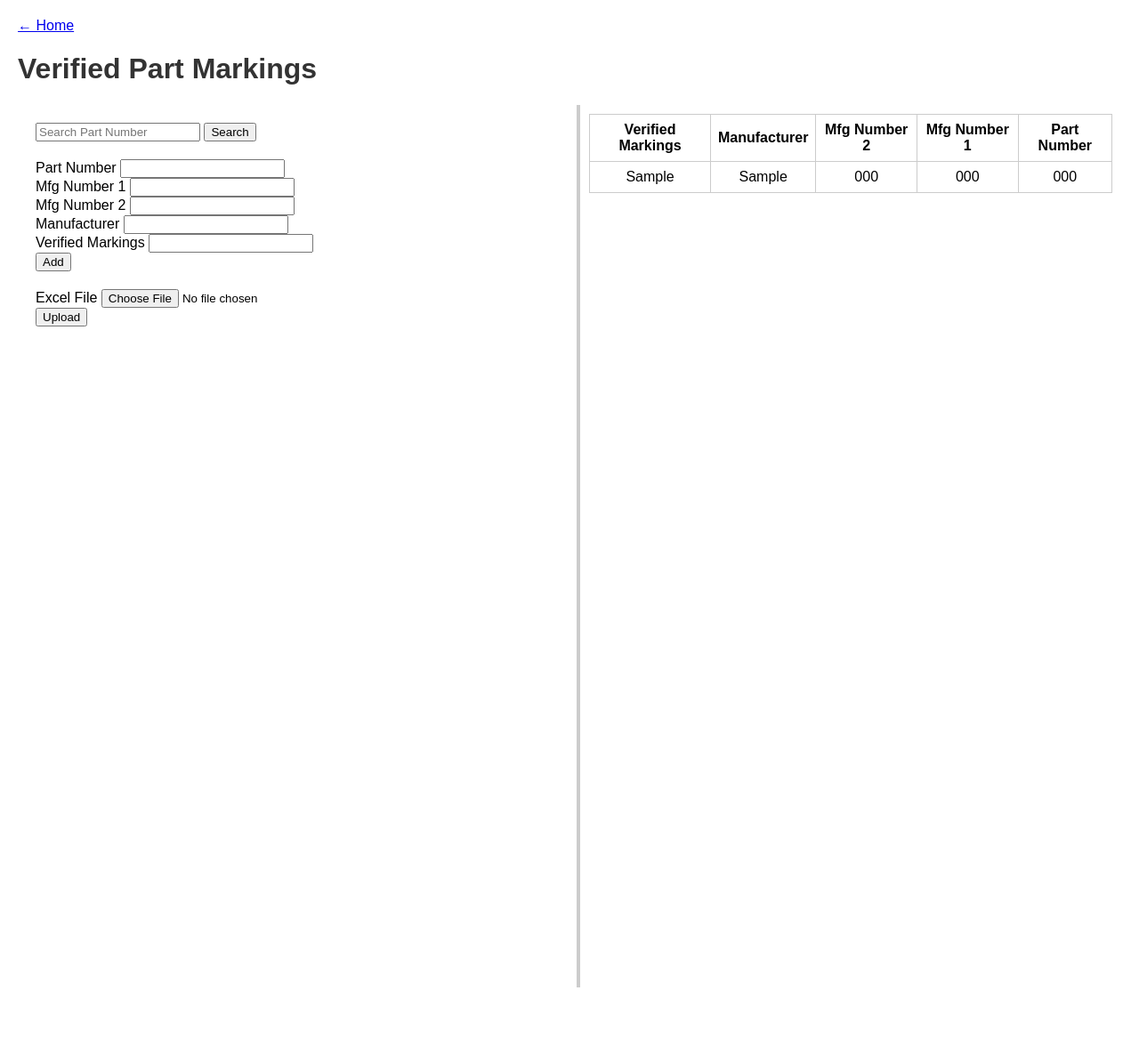
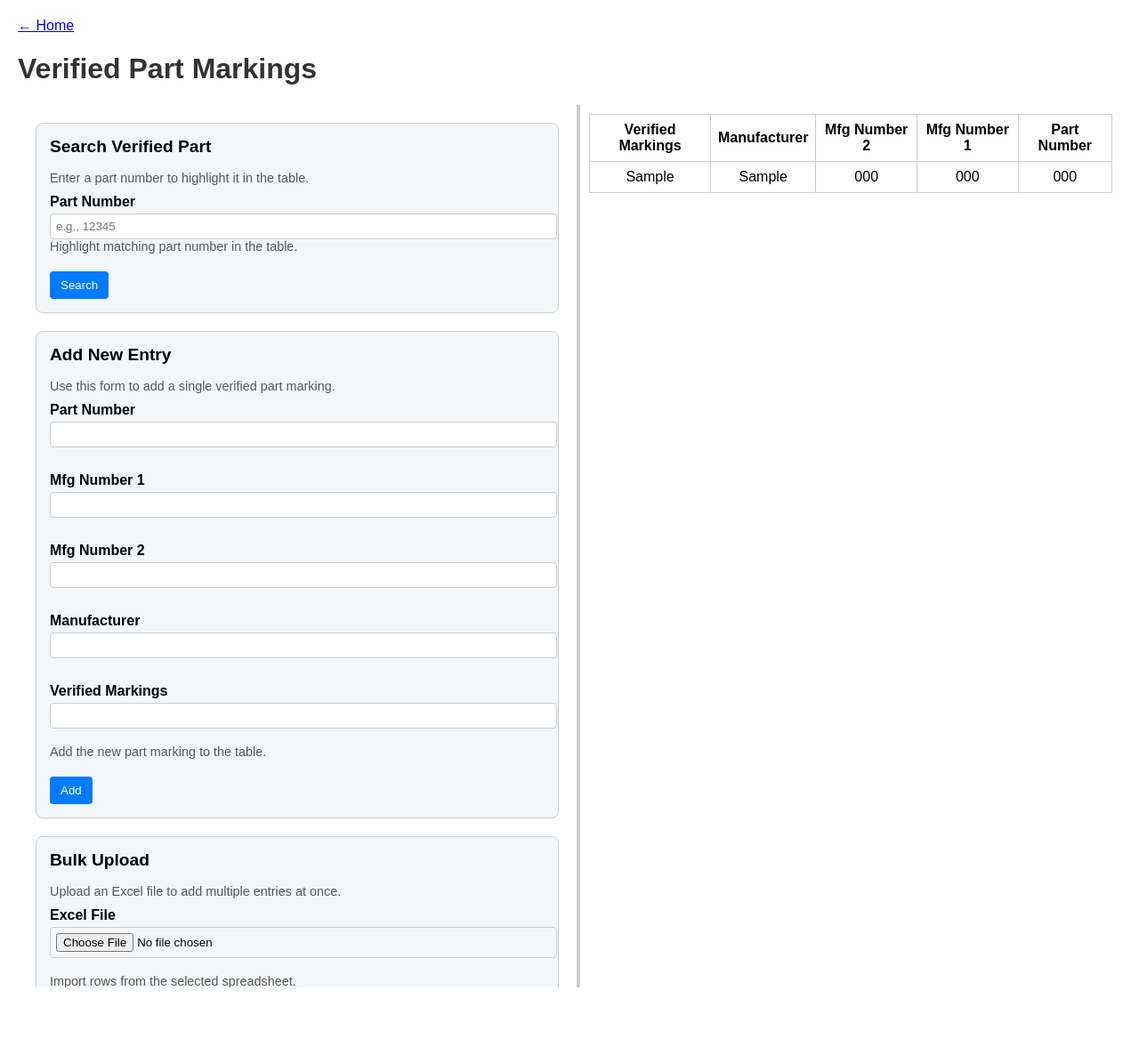
Before and after one commit to ThomasSchwartz18/SPCApp, a Flask app: page /part-markings in a window 1280 px wide. Shown: the top 1177 px of the page at 89% size. Run offline with Flask 3, Linux system fonts and the light colour scheme; tables that the repository leaves empty hold one stand-in row (values such as "Sample post").

Commit message:
refactor: enhance analysis and part markings panels

```diff
--- a/static/css/style.css
+++ b/static/css/style.css
@@ -64,6 +64,68 @@ table { width:100%; border-collapse:collapse; }
 th, td { border:1px solid #ccc; padding:8px; text-align:center; }
 .highlight { background: yellow; }
 
+/* Action panels */
+.action-panel {
+  display: flex;
+  flex-direction: column;
+  gap: 20px;
+}
+
+.action-card {
+  background: #f4f7f9;
+  border: 1px solid #ccc;
+  border-radius: 8px;
+  padding: 15px;
+}
+
+.action-card h2 {
+  margin-top: 0;
+  font-size: 1.2em;
+}
+
+.action-card p {
+  margin: 0 0 10px;
+  color: #555;
+  font-size: 0.9em;
+}
+
+.field-desc {
+  font-size: 0.8em;
+  color: #666;
+  margin-top: 6px;
+}
+
+.action-card label {
+  display: block;
+  margin-top: 10px;
+  font-weight: bold;
+}
+
+.action-card input[type="text"],
+.action-card input[type="number"],
+.action-card input[type="date"],
+.action-card input[type="file"] {
+  width: 100%;
+  padding: 6px;
+  margin-top: 4px;
+  border: 1px solid #ccc;
+  border-radius: 4px;
+}
+
+.action-card button {
+  margin-top: 10px;
+  padding: 8px 12px;
+  border: none;
+  background: #007bff;
+  color: #fff;
+  border-radius: 4px;
+  cursor: pointer;
+}
+
+.action-card button:hover {
+  background: #0056b3;
+}
+
 /* Chart canvas sizing inside modal */
 #chart-modal .modal-content {
   display: flex;
--- a/templates/part_markings.html
+++ b/templates/part_markings.html
@@ -11,20 +11,50 @@
   <h1>Verified Part Markings</h1>
   <div id="container">
     <div id="markings-actions">
-      <input type="text" id="search-part-number" placeholder="Search Part Number">
-      <button id="search-btn" type="button">Search</button>
-      <form method="post" style="margin-top:20px;">
-        <label>Part Number <input type="text" name="part_number" required></label><br>
-        <label>Mfg Number 1 <input type="text" name="mfg_number1"></label><br>
-        <label>Mfg Number 2 <input type="text" name="mfg_number2"></label><br>
-        <label>Manufacturer <input type="text" name="manufacturer"></label><br>
-        <label>Verified Markings <input type="text" name="verified_markings"></label><br>
-        <button type="submit">Add</button>
-      </form>
-      <form method="post" enctype="multipart/form-data" style="margin-top:20px;">
-        <label>Excel File <input type="file" name="excel_file" accept=".xlsx,.xls" required></label><br>
-        <button type="submit">Upload</button>
-      </form>
+      <div class="action-panel">
+        <div class="action-card">
+          <h2>Search Verified Part</h2>
+          <p class="desc">Enter a part number to highlight it in the table.</p>
+          <label for="search-part-number">Part Number</label>
+          <input type="text" id="search-part-number" placeholder="e.g., 12345" aria-label="Part number to search" title="Part number to locate">
+          <p class="field-desc">Highlight matching part number in the table.</p>
+          <button id="search-btn" type="button" title="Highlight matching part number">Search</button>
+        </div>
+        <div class="action-card">
+          <h2>Add New Entry</h2>
+          <p class="desc">Use this form to add a single verified part marking.</p>
+          <form method="post">
+            <label>Part Number
+              <input type="text" name="part_number" required title="Unique part number">
+            </label><br>
+            <label>Mfg Number 1
+              <input type="text" name="mfg_number1" title="Manufacturer number 1">
+            </label><br>
+            <label>Mfg Number 2
+              <input type="text" name="mfg_number2" title="Manufacturer number 2">
+            </label><br>
+            <label>Manufacturer
+              <input type="text" name="manufacturer" title="Manufacturer name">
+            </label><br>
+            <label>Verified Markings
+              <input type="text" name="verified_markings" title="Verified markings text">
+            </label><br>
+            <p class="field-desc">Add the new part marking to the table.</p>
+            <button type="submit" title="Add new part marking">Add</button>
+          </form>
+        </div>
+        <div class="action-card">
+          <h2>Bulk Upload</h2>
+          <p class="desc">Upload an Excel file to add multiple entries at once.</p>
+          <form method="post" enctype="multipart/form-data">
+            <label>Excel File
+              <input type="file" name="excel_file" accept=".xlsx,.xls" required title="Excel file containing part markings">
+            </label><br>
+            <p class="field-desc">Import rows from the selected spreadsheet.</p>
+            <button type="submit" title="Upload spreadsheet">Upload</button>
+          </form>
+        </div>
+      </div>
     </div>
     <div id="divider"></div>
     <div id="markings-table">
```
Also changed, not shown: templates/analysis.html (+33 -13 lines).
